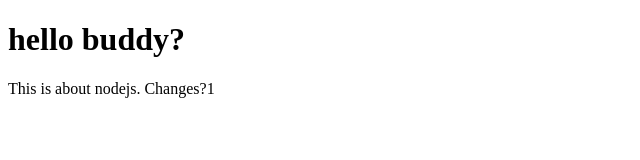
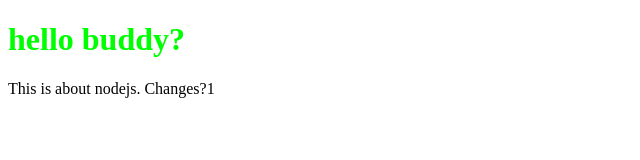
Before and after one commit to k3693692000/NetBeans, a website: page web/public/index.html in a window 1280 px wide. Shown: the whole page, without its empty margins (0-640 px from the left). Drawn offline with Linux system fonts and the light colour scheme; files that its build step writes are made by us from their sources.

Commit message:
npm setup-ed

```diff
--- a/web/public/index.html
+++ b/web/public/index.html
@@ -7,7 +7,7 @@ and open the template in the editor.
 <html>
     <head>
         <title>NODE JS PRACTICE</title>
-        <link rel="style" href="/stylesheets/style.css">
+        <link rel="stylesheet" href="/style.css">
         <meta charset="UTF-8">
         <meta name="viewport" content="width=device-width, initial-scale=1.0">
 
```
